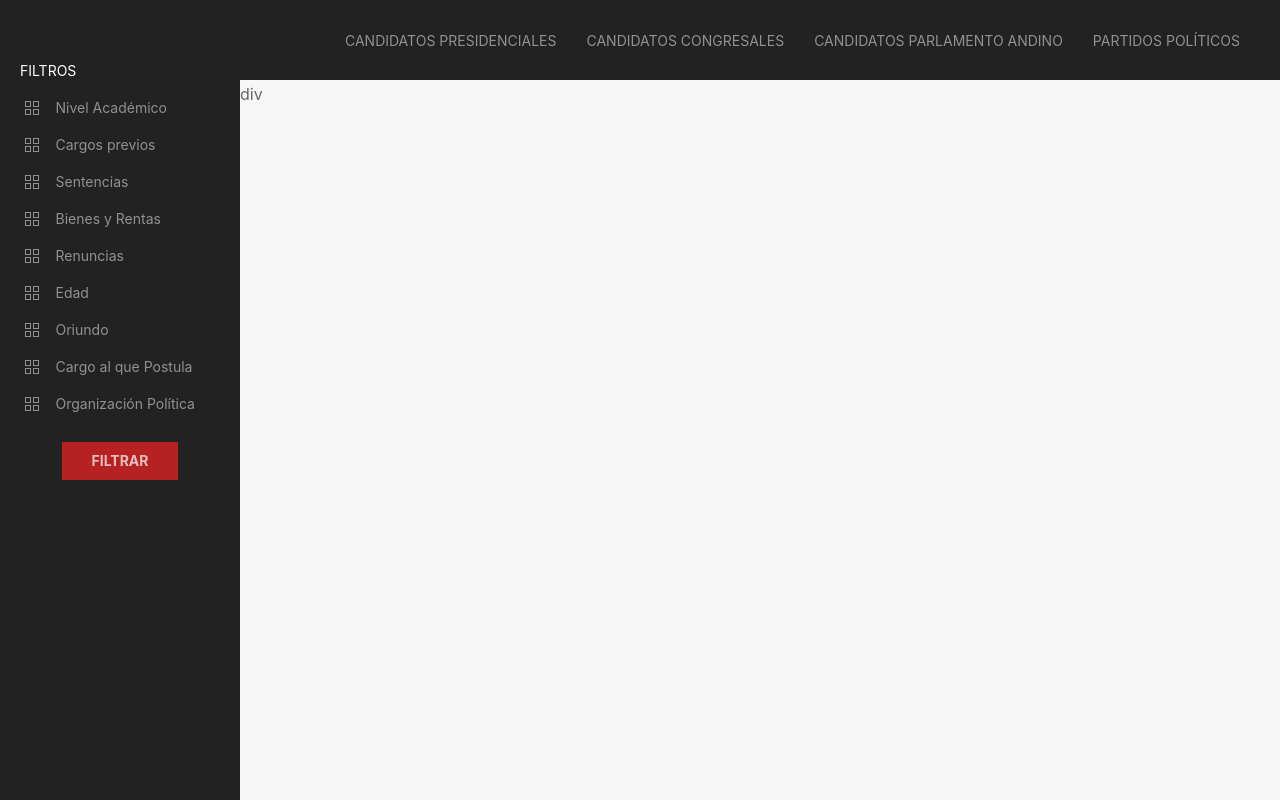
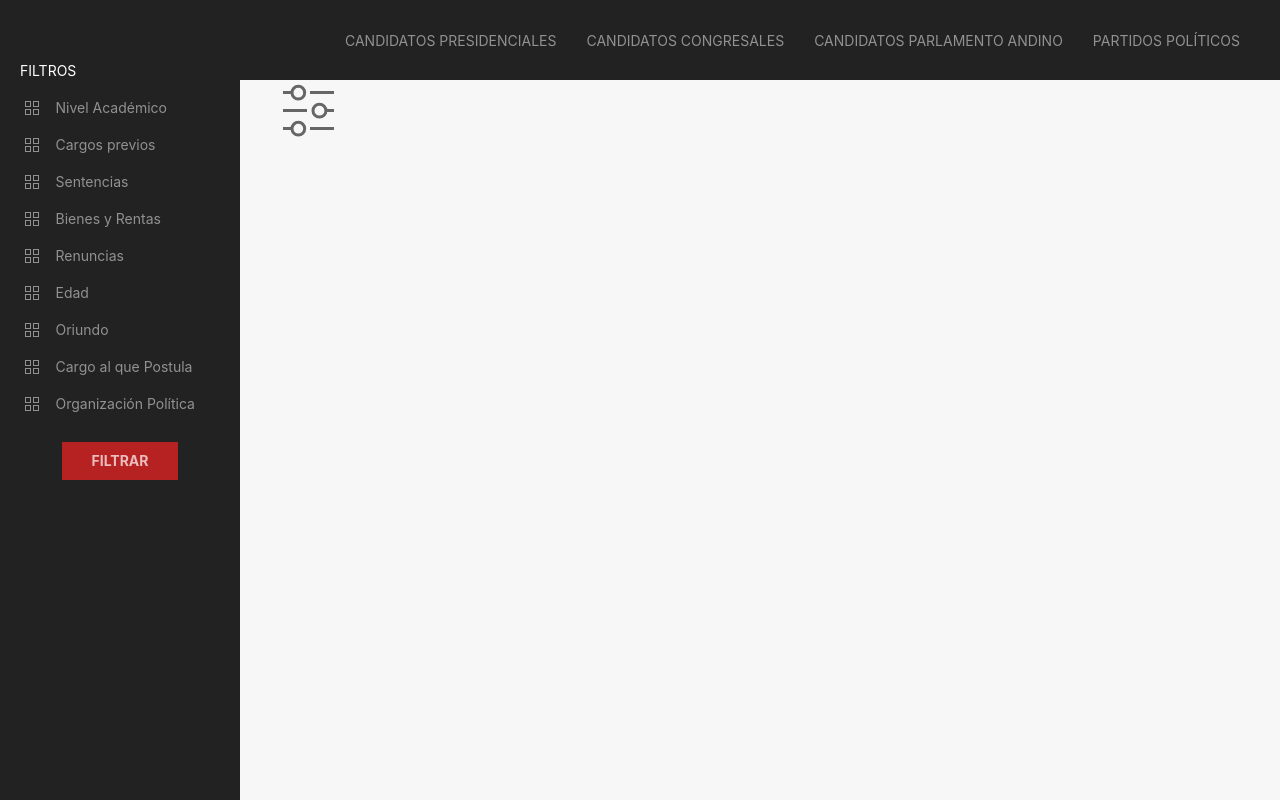
Before and after one commit to ELECCIONES-PERU-PROYECTO/webpage, a Django app: page /elecciones/candidatos in a window 1280 px wide. Run offline with Django 3.2, Linux system fonts and the light colour scheme; parts of the project's set-up code (start-up, migrations or seed data) failed here and were passed over; some libraries are stand-ins or nearby versions.

Commit message:
dashboard not results

```diff
--- a/elecciones_peru/elecciones/templates/elecciones/dashboard.html
+++ b/elecciones_peru/elecciones/templates/elecciones/dashboard.html
@@ -1050,7 +1050,9 @@
       </div>
       {% include "elecciones/pagination.html" with page=page %}
     {% else %}
-      div
+      <div class="uk-container">
+        <span uk-icon="icon: settings; ratio: 3"></span>
+      </div>
     {% endif %}
 </div>
   <!-- /CONTENT -->
```
